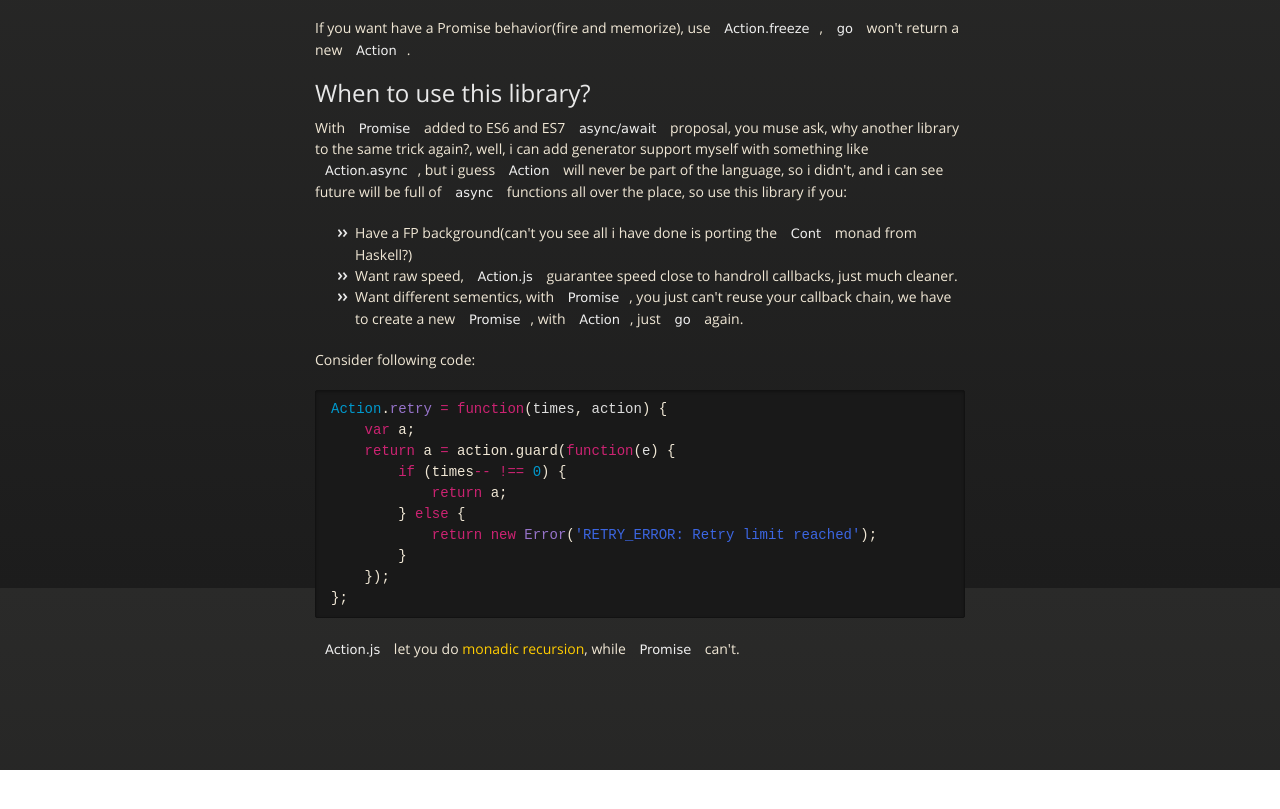
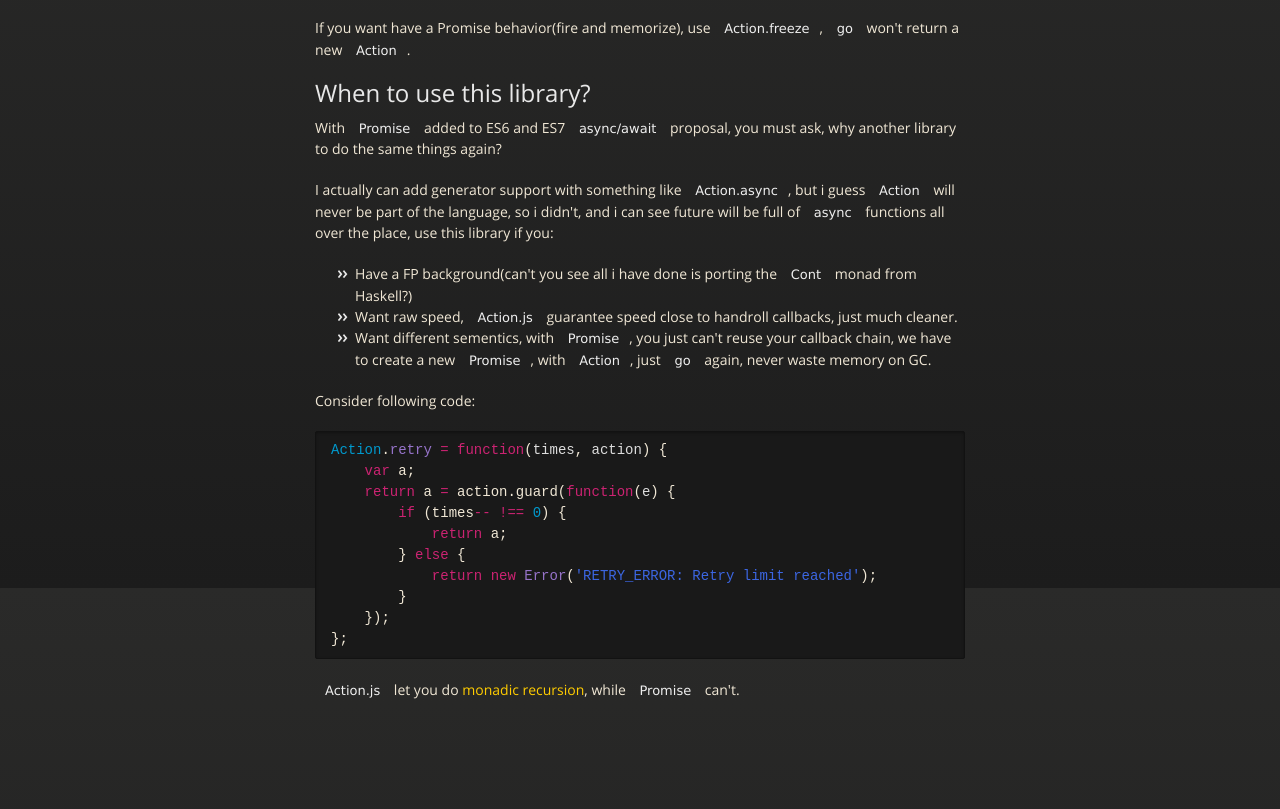
Before and after one commit to winterland1989/Action.js, a plain HTML site: page index.html in a window 1280 px wide. Shown: the part 9812-10621 px from the top of the page. Before the commit the page ends 10582 px from the top, so only its background shows below. Drawn offline with nearby package versions, Linux system fonts and the light colour scheme.

```diff
--- a/index.html
+++ b/index.html
@@ -464,12 +464,14 @@
 <h2>
 <a id="when-to-use-this-library" class="anchor" href="#when-to-use-this-library" aria-hidden="true"><span class="octicon octicon-link"></span></a>When to use this library?</h2>
 
-<p>With <code>Promise</code> added to ES6 and ES7 <code>async/await</code> proposal, you muse ask, why another library to the same trick again?, well, i can add generator support myself with something like <code>Action.async</code>, but i guess <code>Action</code> will never be part of the language, so i didn't, and i can see future will be full of <code>async</code> functions all over the place, so use this library if you:</p>
+<p>With <code>Promise</code> added to ES6 and ES7 <code>async/await</code> proposal, you must ask, why another library to do the same things again?</p>
+
+<p>I actually can add generator support with something like <code>Action.async</code>, but i guess <code>Action</code> will never be part of the language, so i didn't, and i can see future will be full of <code>async</code> functions all over the place, use this library if you:</p>
 
 <ul>
 <li>Have a FP background(can't you see all i have done is porting the <code>Cont</code> monad from Haskell?)</li>
 <li>Want raw speed, <code>Action.js</code> guarantee speed close to handroll callbacks, just much cleaner.</li>
-<li>Want different sementics, with <code>Promise</code>, you just can't reuse your callback chain, we have to create a new <code>Promise</code>, with <code>Action</code>, just <code>go</code> again. </li>
+<li>Want different sementics, with <code>Promise</code>, you just can't reuse your callback chain, we have to create a new <code>Promise</code>, with <code>Action</code>, just <code>go</code> again, never waste memory on GC. </li>
 </ul>
 
 <p>Consider following code:</p>
```
Also changed, not shown: params.json (+1 -1 lines).
